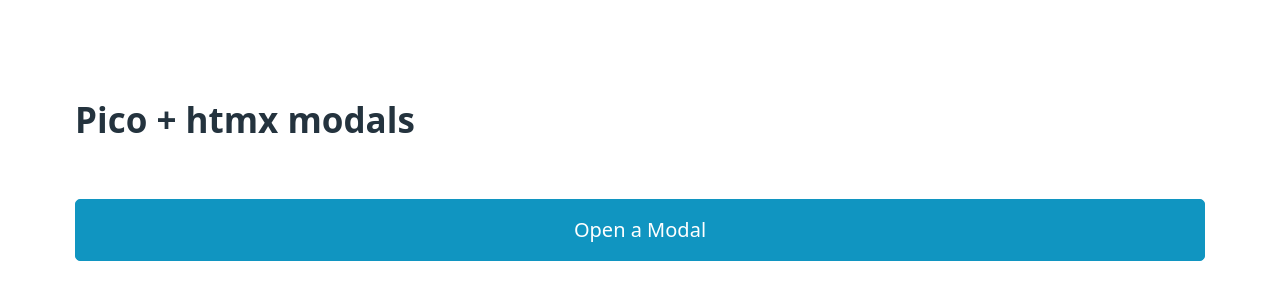
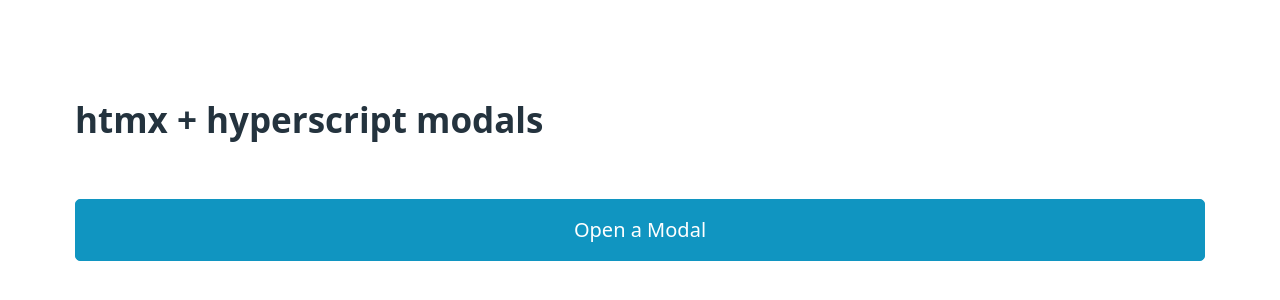
Before and after one commit to zachatrocity/htmx-hyperscript-starter, a plain HTML site: page public/index.html in a window 1280 px wide. Shown: the part 146-446 px from the top of the page. Drawn offline with nearby package versions, Linux system fonts and the light colour scheme; no server answers.

Commit message:
added preview screenshot

```diff
--- a/public/index.html
+++ b/public/index.html
@@ -33,7 +33,7 @@
   <header class="container" hx-get="/api/components/layout/header" hx-trigger="load"></header>
   <main class="container">
     <section id="modal">
-      <h2>Pico + htmx modals</h2>
+      <h2>htmx + hyperscript modals</h2>
       <button hx-get="/api/components/modal" hx-target="body" hx-swap="beforeend">Open a Modal</button>
     </section>
     <section id="dashboard" hx-get="/api/components/layout/dashboard" hx-trigger="load"></section>
```
Also changed, not shown: preview.png (added), 1 other file.
